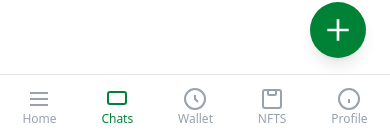
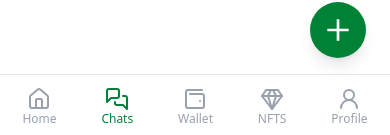
Before and after one commit to songifi/gg_frontend, a Next.js app in the folder client/: page /Chat in a window 390 px wide. Shown: the part 706-841 px from the top of the page. Built offline with nearby package versions, Linux system fonts and the light colour scheme.

Commit message:
feat: add mobile-friendly attachment modal and update mobile bottom navigation icons

```diff
--- a/client/src/app/Chat/page.tsx
+++ b/client/src/app/Chat/page.tsx
@@ -56,7 +56,6 @@ import { useChatStore } from '@/components/chatStore'
 export default function ChatPage() {
   const selectedChatId = useChatStore((s) => s.selectedChatId)
   const setSelectedChatId = useChatStore((s) => s.setSelectedChatId)
-  // Local state to control mobile view (chat list vs chat area)
   const [showChatAreaMobile, setShowChatAreaMobile] = useState(false)
 
   return (
--- a/client/src/components/MobileBottomNav.tsx
+++ b/client/src/components/MobileBottomNav.tsx
@@ -1,74 +1,33 @@
 import React from 'react'
+import {
+  House,
+  MessagesSquare,
+  WalletMinimal,
+  Gem,
+  UserRound,
+} from 'lucide-react'
 
 export default function MobileBottomNav() {
   return (
     <div className="fixed right-0 bottom-0 left-0 z-10 flex h-16 w-full items-center justify-around border-t bg-white md:hidden">
       <button className="flex flex-col items-center text-xs text-gray-400 focus:text-green-700 focus:outline-none">
-        <svg
-          width="24"
-          height="24"
-          fill="none"
-          stroke="currentColor"
-          strokeWidth="2"
-          viewBox="0 0 24 24"
-        >
-          <path d="M3 12h18M3 6h18M3 18h18" />
-        </svg>
+        <House />
         Home
       </button>
       <button className="flex flex-col items-center text-xs text-green-700 focus:outline-none">
-        <svg
-          width="24"
-          height="24"
-          fill="none"
-          stroke="currentColor"
-          strokeWidth="2"
-          viewBox="0 0 24 24"
-        >
-          <path d="M21 15a2 2 0 0 1-2 2H5a2 2 0 0 1-2-2V7a2 2 0 0 1 2-2h14a2 2 0 0 1 2 2v8z" />
-        </svg>
+        <MessagesSquare />
         Chats
       </button>
       <button className="flex flex-col items-center text-xs text-gray-400 focus:text-green-700 focus:outline-none">
-        <svg
-          width="24"
-          height="24"
-          fill="none"
-          stroke="currentColor"
-          strokeWidth="2"
-          viewBox="0 0 24 24"
-        >
-          <circle cx="12" cy="12" r="10" />
-          <path d="M12 8v4l3 3" />
-        </svg>
+        <WalletMinimal />
         Wallet
       </button>
       <button className="flex flex-col items-center text-xs text-gray-400 focus:text-green-700 focus:outline-none">
-        <svg
-          width="24"
-          height="24"
-          fill="none"
-          stroke="currentColor"
-          strokeWidth="2"
-          viewBox="0 0 24 24"
-        >
-          <rect x="3" y="3" width="18" height="18" rx="2" />
-          <path d="M16 3v4a1 1 0 0 1-1 1H9a1 1 0 0 1-1-1V3" />
-        </svg>
+        <Gem />
         NFTS
       </button>
       <button className="flex flex-col items-center text-xs text-gray-400 focus:text-green-700 focus:outline-none">
-        <svg
-          width="24"
-          height="24"
-          fill="none"
-          stroke="currentColor"
-          strokeWidth="2"
-          viewBox="0 0 24 24"
-        >
-          <circle cx="12" cy="12" r="10" />
-          <path d="M12 16v-4" />
-        </svg>
+        <UserRound />
         Profile
       </button>
     </div>
--- a/client/src/components/ui/AttachmentModal.tsx
+++ b/client/src/components/ui/AttachmentModal.tsx
@@ -2,6 +2,7 @@ import { Camera, Image as ImageIcon } from 'lucide-react'
 import Image from 'next/image'
 import { useState } from 'react'
 import SendSTRKModal from './SendSTRKModal'
+import AttachmentModalMobile from './AttachmentModalMobile'
 
 interface AttachmentModalProps {
   onClose: () => void
@@ -12,8 +13,14 @@ export default function AttachmentModal({ onClose }: AttachmentModalProps) {
 
   return (
     <>
-      <div className="fixed inset-0 z-50 flex items-center justify-center bg-black/10 backdrop-blur-xs">
-        <div className="relative mt-80 flex w-72 flex-col gap-4 rounded-2xl bg-white p-8 shadow-xl">
+      <div className="fixed inset-0 z-50 flex items-end justify-center bg-black/30 backdrop-blur-sm md:items-center">
+        <div className="w-full md:hidden">
+          <AttachmentModalMobile
+            onClose={onClose}
+            onSendSTRK={() => setShowSendSTRK(true)}
+          />
+        </div>
+        <div className="relative mt-80 hidden w-72 flex-col gap-4 rounded-2xl bg-white p-8 shadow-xl md:flex">
           <button
             className="absolute top-3 right-3 text-xl text-gray-400 hover:cursor-pointer hover:text-gray-600"
             onClick={onClose}
@@ -23,9 +30,7 @@ export default function AttachmentModal({ onClose }: AttachmentModalProps) {
           </button>
           <button
             className="flex items-center gap-3 rounded-lg px-2 py-2 transition-colors hover:cursor-pointer hover:bg-gray-100"
-            onClick={() => {
-              setShowSendSTRK(true)
-            }}
+            onClick={() => setShowSendSTRK(true)}
           >
             <Image
               src="/starknetIconMd.png"
--- /dev/null
+++ b/client/src/components/ui/AttachmentModalMobile.tsx
@@ -0,0 +1,53 @@
+import { Camera, Image as ImageIcon } from 'lucide-react'
+import Image from 'next/image'
+
+export default function AttachmentModalMobile({
+  onClose,
+  onSendSTRK,
+}: {
+  onClose: () => void
+  onSendSTRK: () => void
+}) {
+  return (
+    <div className="relative flex w-full max-w-sm flex-col gap-2 rounded-t-2xl bg-none p-4 pb-8 shadow-xl md:hidden">
+      <button
+        className="absolute top-3 right-3 text-2xl text-gray-400 hover:cursor-pointer hover:text-gray-600"
+        onClick={onClose}
+        aria-label="Close"
+      >
+        ×
+      </button>
+      <button
+        className="flex items-center gap-4 rounded-full px-4 py-3 text-lg font-medium transition-colors hover:bg-gray-100"
+        onClick={onSendSTRK}
+      >
+        <Image
+          src="/starknetIconMd.png"
+          alt="STRK"
+          width={32}
+          height={32}
+          className="h-8 w-8"
+        />
+        <span>STRK</span>
+      </button>
+      <button className="flex items-center gap-4 rounded-full px-4 py-3 text-lg font-medium transition-colors hover:bg-gray-100">
+        <Image
+          src="/nftIcon.svg"
+          alt="NFTs"
+          width={32}
+          height={32}
+          className="h-8 w-8"
+        />
+        <span>NFTs</span>
+      </button>
+      <button className="flex items-center gap-4 rounded-full px-4 py-3 text-lg font-medium transition-colors hover:bg-gray-100">
+        <Camera size={32} className="text-green-700" />
+        <span>Camera</span>
+      </button>
+      <button className="flex items-center gap-4 rounded-full px-4 py-3 text-lg font-medium transition-colors hover:bg-gray-100">
+        <ImageIcon size={32} className="text-green-700" />
+        <span>Photos</span>
+      </button>
+    </div>
+  )
+}
--- a/client/src/components/ui/SendSTRKModal.tsx
+++ b/client/src/components/ui/SendSTRKModal.tsx
@@ -70,7 +70,7 @@ export default function SendSTRKModal({ onClose }: SendSTRKModalProps) {
 
   return (
     <div className="fixed inset-0 z-50 flex items-center justify-center bg-black/10 backdrop-blur-sm">
-      <div className="relative ml-200 flex h-[760px] w-[580px] flex-col rounded-2xl bg-white p-8 shadow-xl">
+      <div className="relative flex h-full w-full flex-col rounded-none bg-white p-4 shadow-xl md:ml-200 md:h-[760px] md:w-[580px] md:rounded-2xl md:p-8">
         <ModalHeader onClose={onClose} />
         <ModalTabs tab={tab} setTab={setTab} />
         <RecipientInfo />
```
